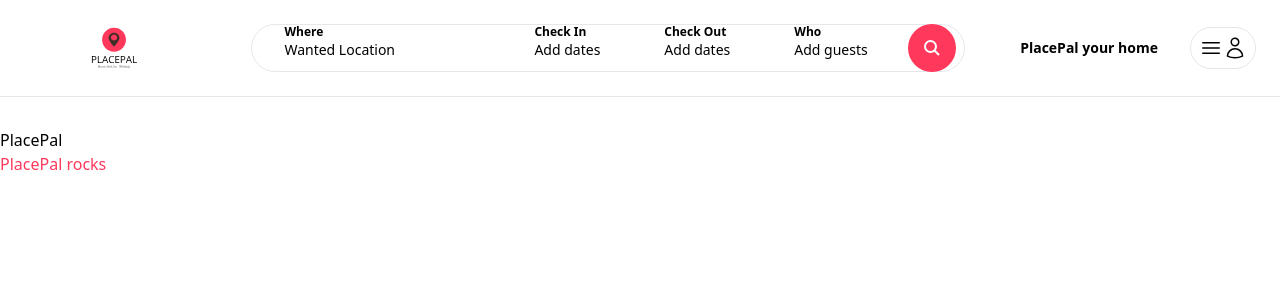
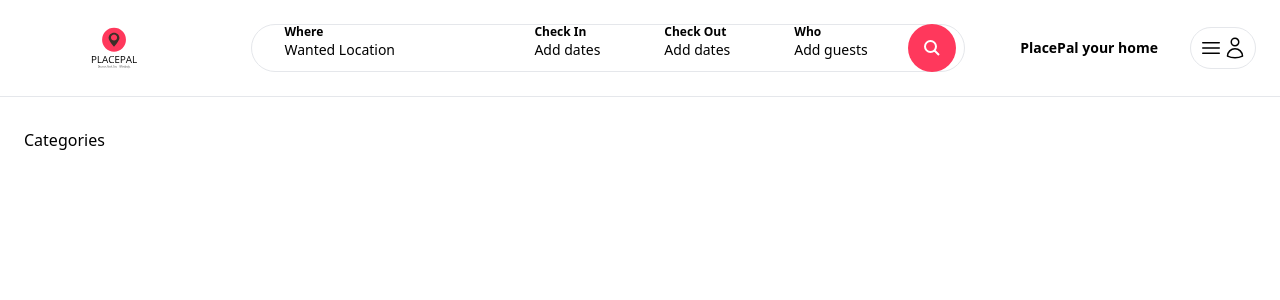
Before and after one commit to BabaMboga/PlacePal, a Next.js app in the folder placepal/: page / in a window 1280 px wide. Shown: the top 300 px of the page. Built offline with nearby package versions, Linux system fonts and the light colour scheme.

Commit message:
made changes to page

```diff
--- a/placepal/app/page.tsx
+++ b/placepal/app/page.tsx
@@ -1,12 +1,9 @@
-
+import Categories from "./components/Categories";
 
 export default function Home() {
   return (
-    <main className="">
-      PlacePal
-      <h2 className="text-airbnb">
-        PlacePal rocks
-      </h2>
+    <main className="max-w-[1500px] mx-auto px-6">
+      <Categories />
     </main>
   );
 }
```
